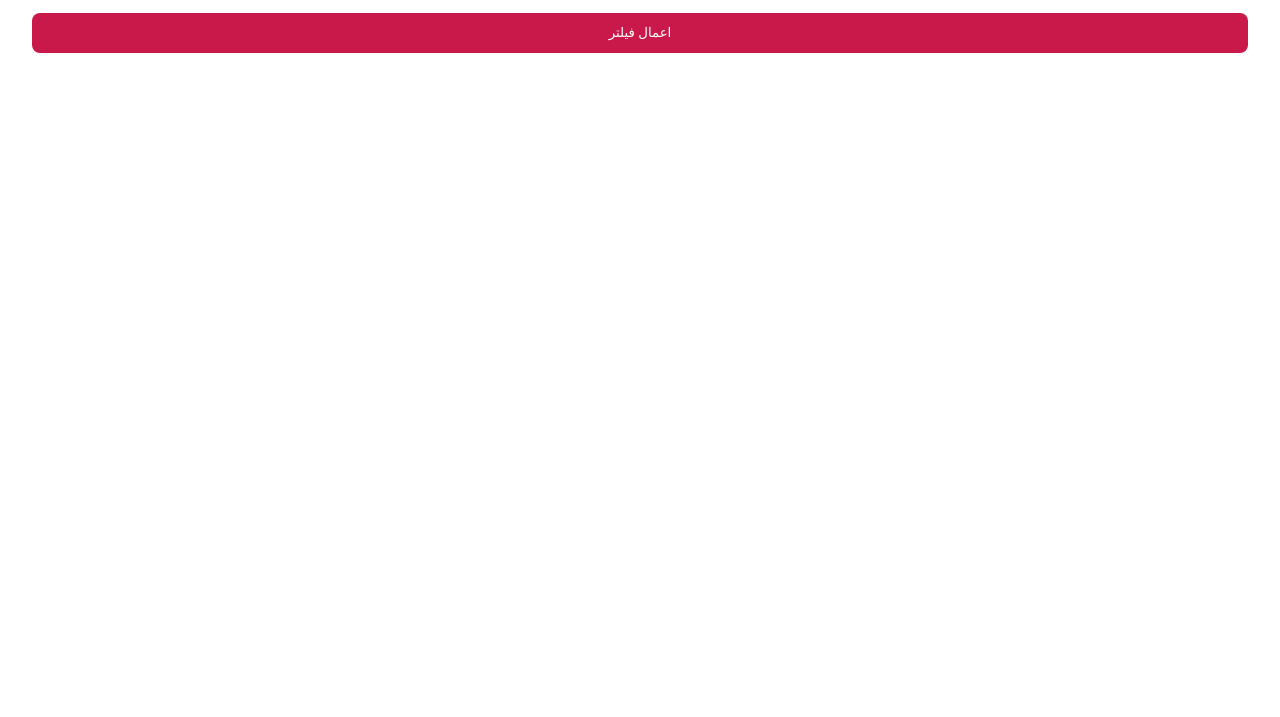
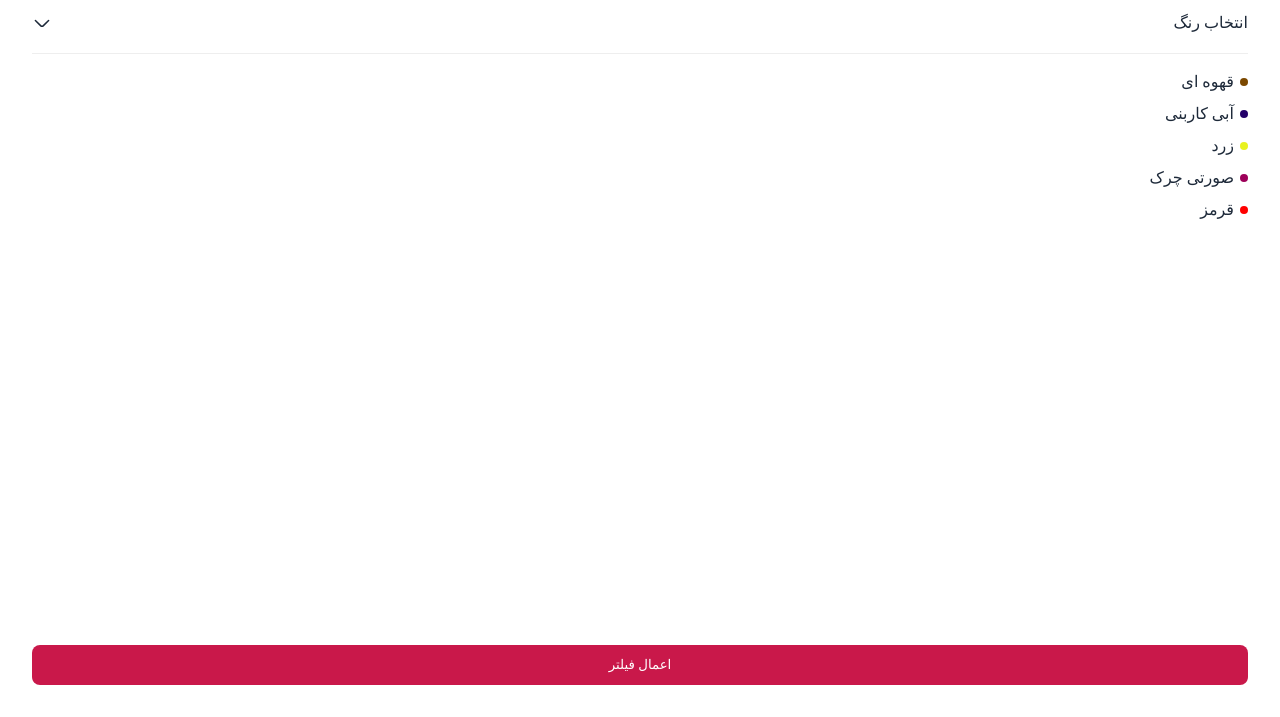
Before and after one commit to Shahzadhpr/Custom-Checkbox, a plain HTML site: page index.html in a window 1280 px wide. Shown: the part 83-800 px from the top of the page. Drawn offline with Linux system fonts and the light colour scheme; a web font is replaced by a local one.

Commit message:
Initial styling

```diff
--- a/index.html
+++ b/index.html
@@ -40,7 +40,56 @@
             </svg>
         </div>
 
-        <div class="filter-body">
+        <div class="filter__body">
+            <div class="filter__dropdown filter__dropdown--activ">
+                <span class="filter__dropdown-text">انتخاب رنگ</span>
+                <svg class="filter__dropdown-icon">
+                    <use href="#arrow-down"></use>
+                </svg>
+            </div>
+
+            <div class="filter__dropdown-contant">
+                <div class="filter-color">
+                    <div class="filter-color__name">
+                        <div class="filter-color__color" style="background-color: #7B4800;"></div>
+                        قهوه ای
+                    </div>
+                    <div class="filter__color-"></div>
+                </div>
+
+                <div class="filter-color">
+                    <div class="filter-color__name">
+                        <div class="filter-color__color" style="background-color: #230069;"></div>
+                        آبی کاربنی
+                    </div>
+                    <div class="filter__color-"></div>
+                </div>
+
+                <div class="filter-color">
+                    <div class="filter-color__name">
+                        <div class="filter-color__color" style="background-color: #E8F220;"></div>
+                        زرد
+                    </div>
+                    <div class="filter__color-"></div>
+                </div>
+
+                <div class="filter-color">
+                    <div class="filter-color__name">
+                        <div class="filter-color__color" style="background-color: #9D0059;"></div>
+                        صورتی چرک
+                    </div>
+                    <div class="filter__color-"></div>
+                </div>
+
+                <div class="filter-color">
+                    <div class="filter-color__name">
+                        <div class="filter-color__color" style="background-color: #FF0000;"></div>
+                        قرمز
+                    </div>
+                    <div class="filter__color-"></div>
+                </div>
+            </div>
+
             <button type="button" class="filter__btn">اعمال فیلتر</button>
         </div>
     </div>
--- a/styles/app.css
+++ b/styles/app.css
@@ -134,6 +134,8 @@ body {
 	inset: 0;
 	background-color: white;
 	transition: all 150ms ease;
+	display: flex;
+	flex-direction: column;
 }
 
 .filter--show {
@@ -159,8 +161,59 @@ body {
 	height: 2.4rem;
 }
 
-.filter-body {
+.filter__body {
 	padding: 2.4rem 3.2rem 3.2rem 3.2rem;
+	height: 100%;
+	display: flex;
+	flex-direction: column;
+}
+
+.filter__dropdown {
+	font-family: "YekanBakh Medium";
+	display: flex;
+	align-items: center;
+	justify-content: space-between;
+	border-bottom: 1px solid var(--secondery-color);
+	padding-bottom: 2rem;
+	transition: all 100ms ease-in;
+}
+
+.filter__dropdown--activ + div {
+	opacity: 1;
+	visibility: visible;
+}
+
+.filter__dropdown-icon {
+	width: 2rem;
+	height: 2rem;
+}
+
+.filter__dropdown-contant {
+	opacity: 0;
+	visibility: hidden;
+	margin: 2rem 0 2rem 0;
+	display: flex;
+    flex-direction: column;
+    row-gap: 1.6rem;
+}
+
+.filter-color {
+	font-family: "YekanBakh Medium";
+	display: flex;
+	align-items: center;
+	justify-content: space-between;
+}
+
+.filter-color__name {
+	display: flex;
+	align-items: center;
+	column-gap: .6rem;
+}
+
+.filter-color__color {
+	width: .8rem;
+	height: .8rem;
+	border-radius: 100%;
 }
 
 .filter__btn {
@@ -173,4 +226,5 @@ body {
 	outline: none;
 	text-align: center;
 	font-family: "YekanBakh Medium";
+	margin-top: auto;
 }
```
